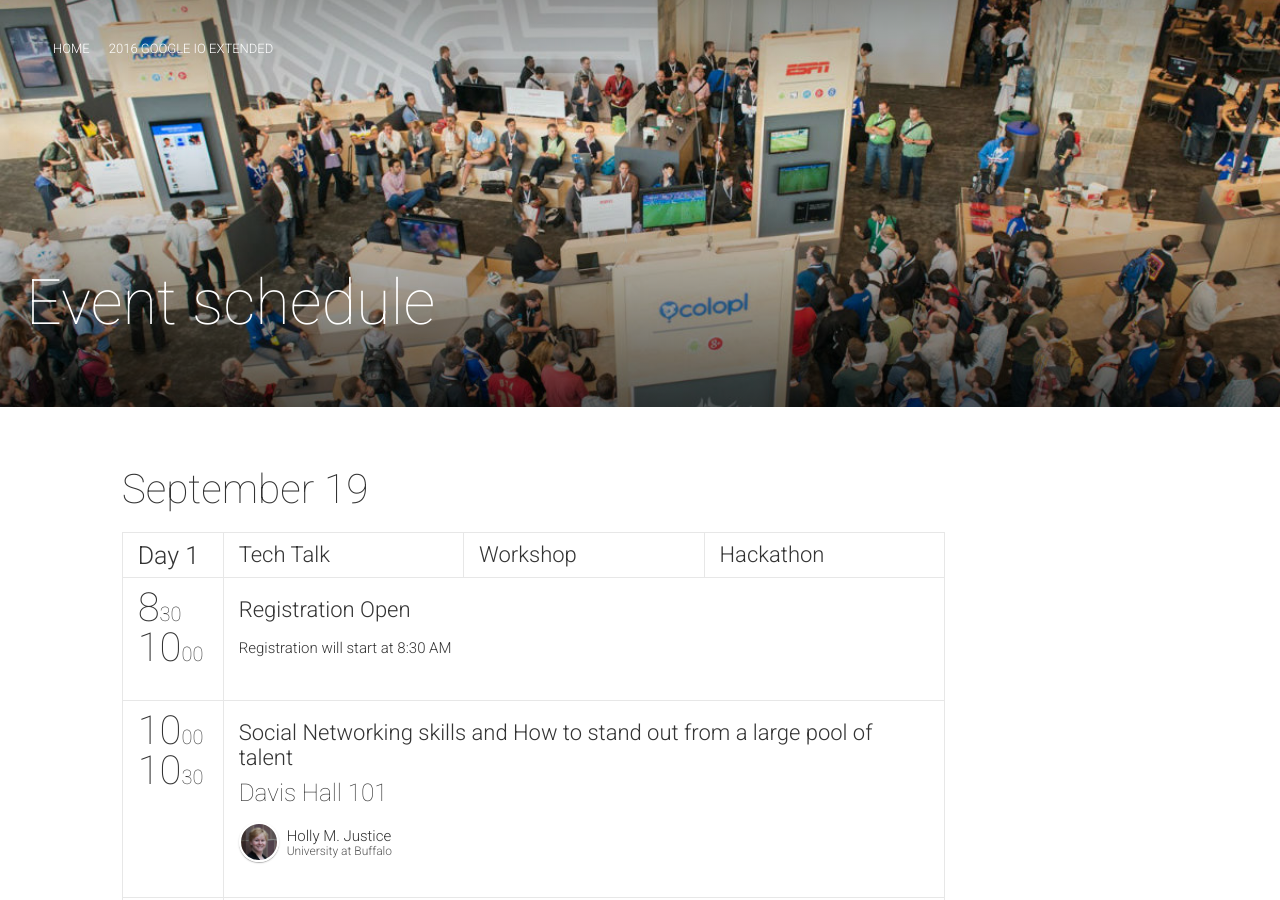
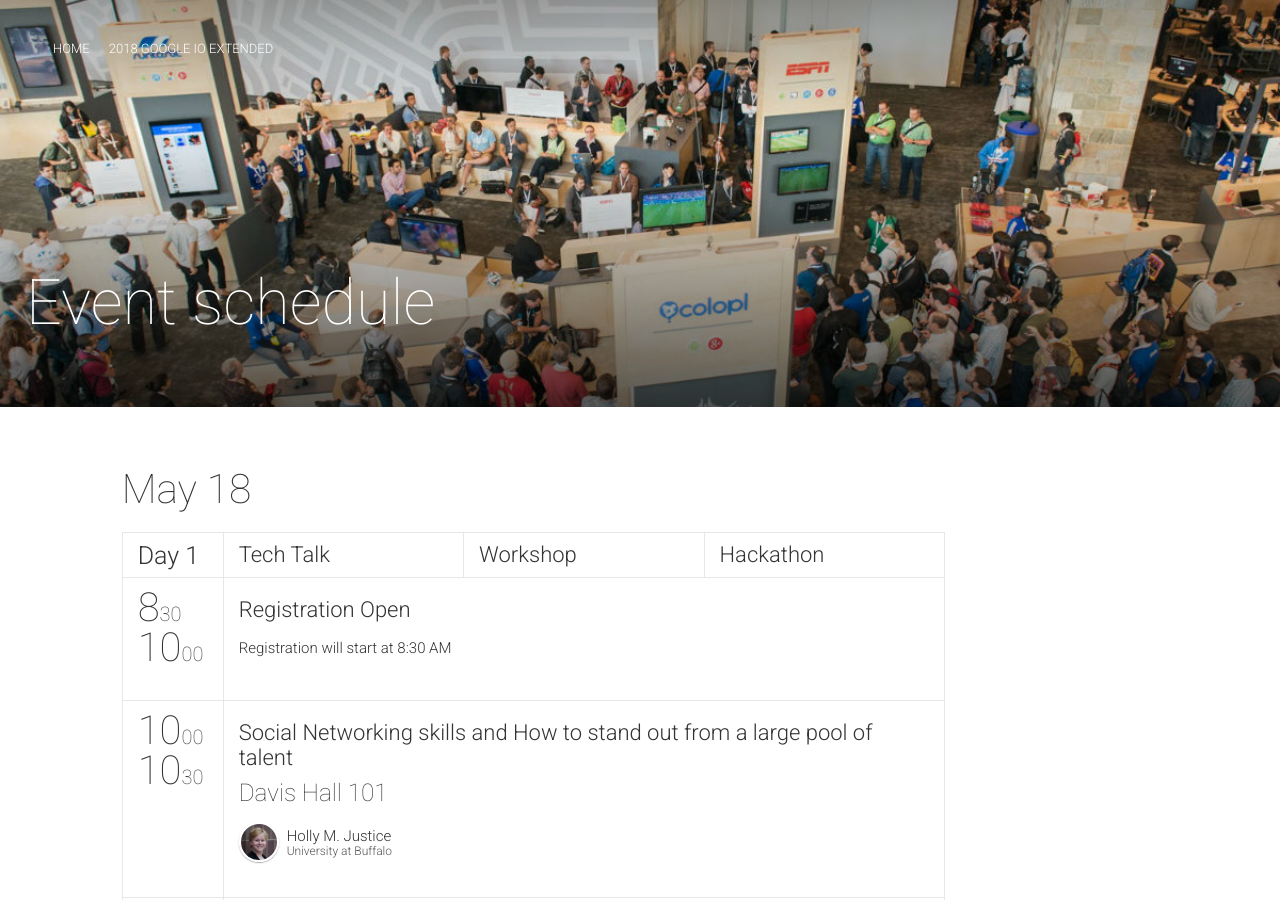
Before and after one commit to GDG-Buffalo/GDG-Buffalo.github.io, a Jekyll site: the page built from schedule.html, in a window 1280 px wide and 900 px high. Built offline with Jekyll 4.4.1, drawn with Linux system fonts in a browser that asks for light colours; nearby versions of some CDN libraries; comment, search, counter and statistics services are not loaded.

Commit message:
minor logo update

```diff
--- a/_config.yml
+++ b/_config.yml
@@ -43,7 +43,7 @@ c4sponsorsUrl: "/assets/GDG_DevFest_Partnership.pdf"
 navigationLinks:
  - {permalink: "/", text: "Home"}
 # - {permalink: "/blog/", text: "Blog"}
- - {permalink: "/IOExtended/", text: "2016 Google IO Extended"}
+ - {permalink: "/IOExtended/", text: "2018 Google IO Extended"}
 
 # Hero Block
 heroImage: "hero.jpg"
--- a/_data/schedule.yml
+++ b/_data/schedule.yml
@@ -1,6 +1,6 @@
 -
-  date: "2015-09-19"
-  dateReadable: "September 19"
+  date: "2015-05-18"
+  dateReadable: "May 18"
   tracks:
     - {title: "Tech Talk", color: "#90be4e"}
     - {title: "Workshop", color: "#03a9f4"}
--- a/ioextended.html
+++ b/ioextended.html
@@ -1,6 +1,6 @@
 ---
 layout: default
-title: 2016 Google IO Extended
+title: 2018 Google IO Extended
 permalink: /IOExtended/
 image: io16.png
 ---
```
Also changed, not shown: img/sprites/logos1.svg.
